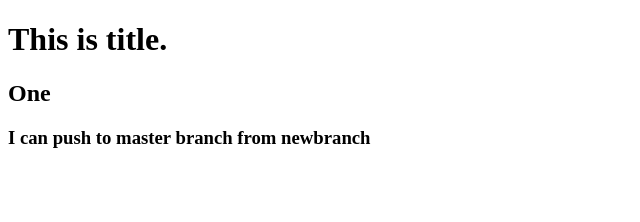
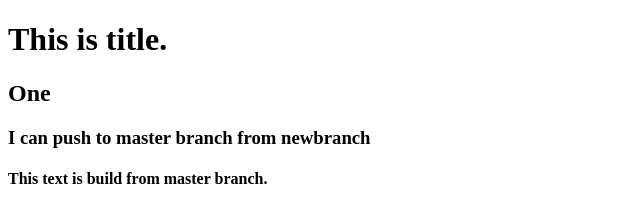
Before and after one commit to Shwe-Htet/privateTuto, a plain HTML site: page index.html in a window 1280 px wide. Shown: the whole page, without its empty margins (0-640 px from the left). Drawn offline with Linux system fonts and the light colour scheme.

Commit message:
add text in master

```diff
--- a/index.html
+++ b/index.html
@@ -12,6 +12,7 @@
     <h1>This is title.</h1>
     <h2>One</h2>
     <h3>I can push to master branch from newbranch</h3>
+    <h4>This text is build from master branch.</h4>
 </body>
 
 </html>
```
